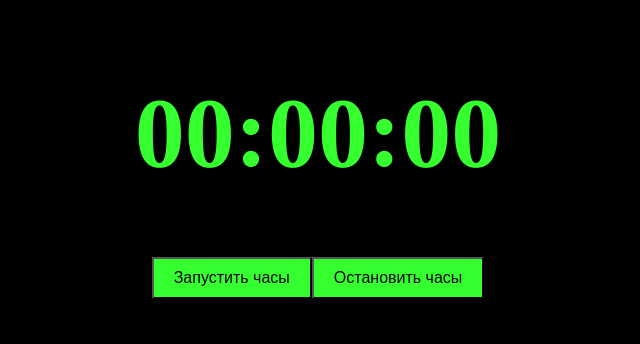
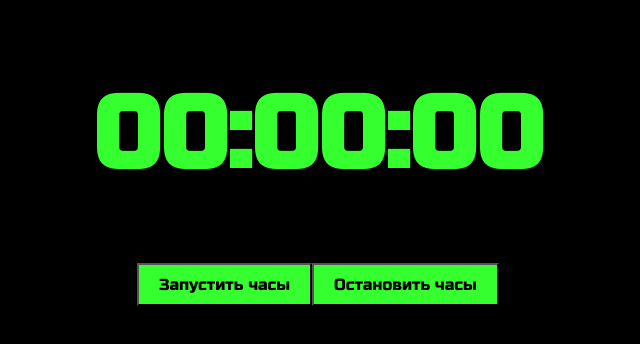
Before and after one commit to AndriyPrykhid/pre-course-clock, a plain HTML site: page index.html in a window 1280 px wide. Shown: the whole page, without its empty margins (322-962 px from the left). Drawn offline with Linux system fonts and the light colour scheme.

Commit message:
last lesson

```diff
--- a/index.html
+++ b/index.html
@@ -5,6 +5,10 @@
     <meta charset="UTF-8">
     <meta name="viewport" content="width=device-width, initial-scale=1.0">
     <link rel="stylesheet" href="styles.css">
+
+    <link rel="preconnect" href="https://fonts.googleapis.com">
+    <link rel="preconnect" href="https://fonts.gstatic.com" crossorigin>
+    <link href="https://fonts.googleapis.com/css2?family=Russo+One&display=swap" rel="stylesheet">
 
     <title>homeWork_4</title>
 </head>
--- a/styles.css
+++ b/styles.css
@@ -1,7 +1,8 @@
 body {
     background-color: rgb(0, 0, 0);
     color: rgb(54, 255, 47);
-    font-size: 50px
+    font-size: 50px;
+    font-family: 'Russo One', sans-serif;
 }
 
 
@@ -10,7 +11,8 @@ button {
     color: black;
     padding: 10px 20px;
     font-size: 16px;
-    /* ПОДКЛЮЧАЕМ ШРИФТ */
+    font-family: 'Russo One', sans-serif;
+
 }
 
 
```
